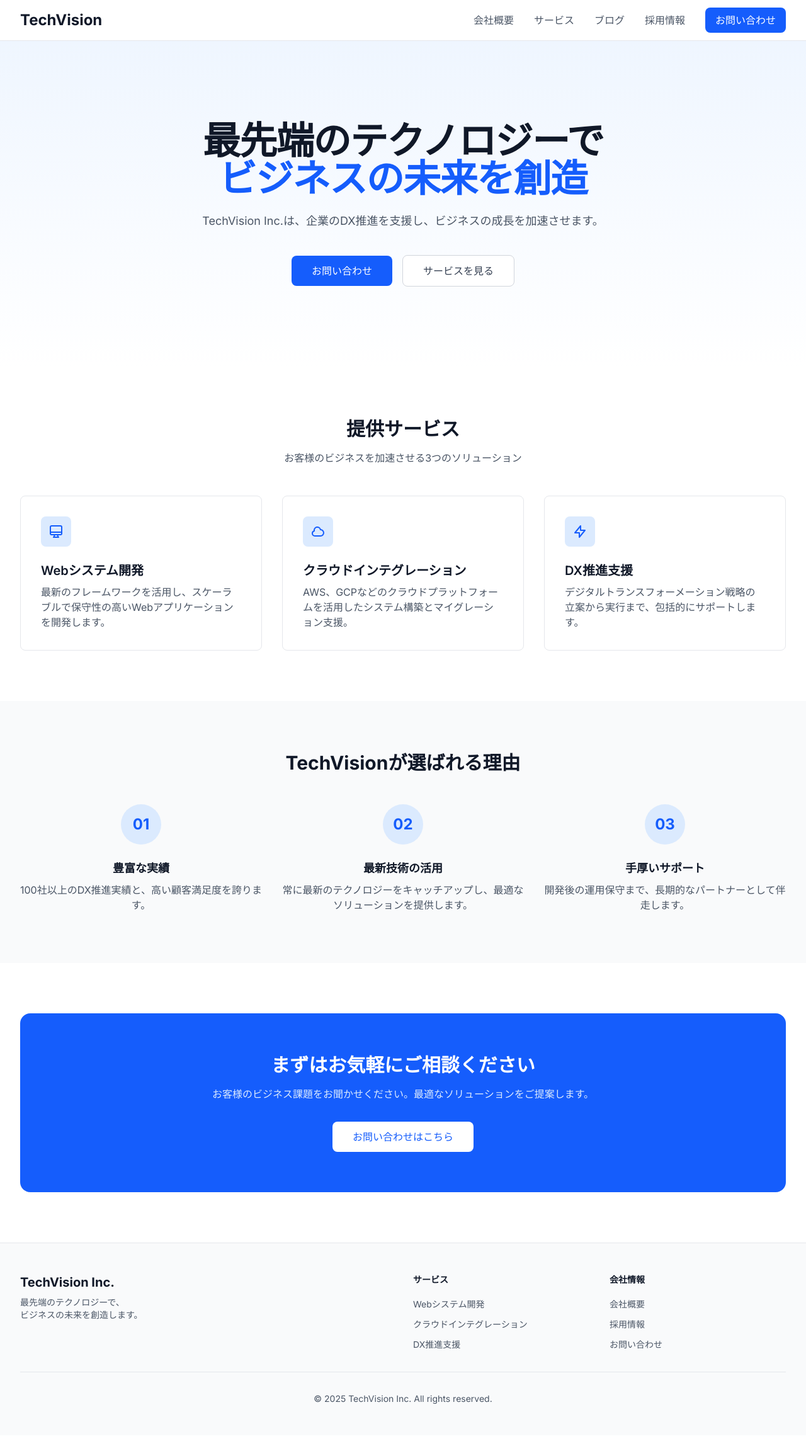
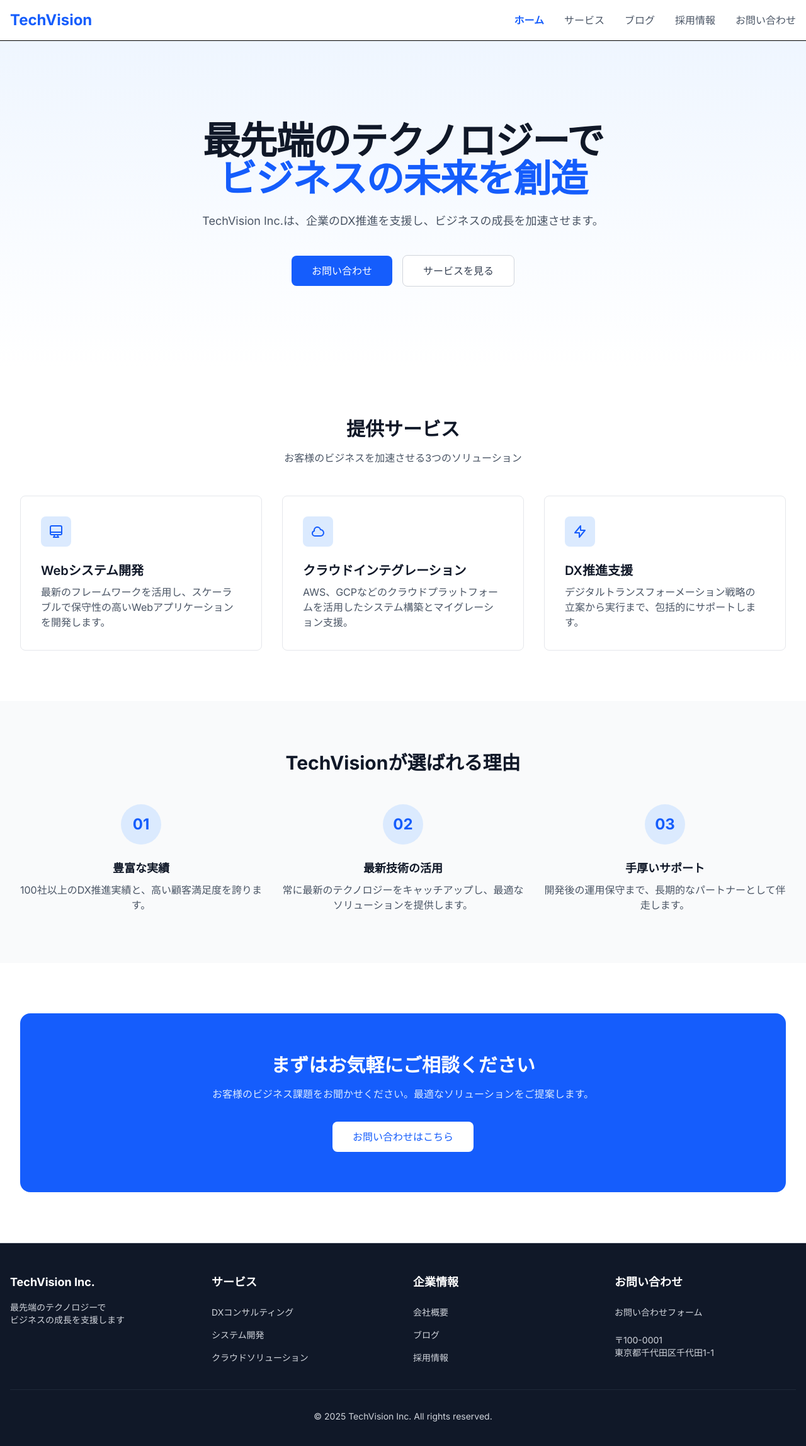
Before and after one commit to skr-sp/corp_site, a Next.js app: page / in a window 1280 px wide. Shown: the top 2296 px of the page at 63% size. Built offline with nearby package versions, Linux system fonts and the light colour scheme.

Commit message:
[feature] モバイルのヘッダー/フッターリンク追加とフッターリンクの微修正

```diff
--- a/components/layout/Footer.tsx
+++ b/components/layout/Footer.tsx
@@ -1,101 +1,120 @@
 import Link from 'next/link'
-import { Container } from './Container'
 
 export function Footer() {
     const currentYear = new Date().getFullYear()
 
     return (
-        <footer className="border-t border-gray-200 bg-gray-50">
-            <Container>
-                <div className="py-12">
-                    <div className="grid grid-cols-1 gap-8 md:grid-cols-4">
-                        {/* Company Info */}
-                        <div className="md:col-span-2">
-                            <h3 className="text-xl font-bold text-gray-900">
+        <footer className="border-t bg-gray-900 text-gray-300">
+            <div className="container mx-auto px-4 py-12">
+                <div className="grid gap-8 md:grid-cols-4">
+                    {/* 会社情報 */}
+                    <div>
+                        <h3 className="mb-4 text-lg font-bold text-white">
                             TechVision Inc.
                         </h3>
-                            <p className="mt-2 text-sm text-gray-600">
-                                最先端のテクノロジーで、
+                        <p className="text-sm">
+                            最先端のテクノロジーで
                             <br />
-                                ビジネスの未来を創造します。
+                            ビジネスの成長を支援します
                         </p>
                     </div>
 
-                        {/* Links */}
+                    {/* サービス */}
                     <div>
-                            <h4 className="text-sm font-semibold text-gray-900">
+                        <h3 className="mb-4 text-lg font-bold text-white">
                             サービス
-                            </h4>
-                            <ul className="mt-4 space-y-2">
+                        </h3>
+                        <ul className="text-sm">
                             <li>
                                 <Link
                                     href="/services"
-                                        className="text-sm text-gray-600 hover:text-blue-600 transition-colors"
+                                    className="block py-2 hover:text-white"
                                 >
-                                        Webシステム開発
+                                    DXコンサルティング
                                 </Link>
                             </li>
                             <li>
                                 <Link
                                     href="/services"
-                                        className="text-sm text-gray-600 hover:text-blue-600 transition-colors"
+                                    className="block py-2 hover:text-white"
                                 >
-                                        クラウドインテグレーション
+                                    システム開発
                                 </Link>
                             </li>
                             <li>
                                 <Link
                                     href="/services"
-                                        className="text-sm text-gray-600 hover:text-blue-600 transition-colors"
+                                    className="block py-2 hover:text-white"
                                 >
-                                        DX推進支援
+                                    クラウドソリューション
                                 </Link>
                             </li>
                         </ul>
                     </div>
 
-                        {/* Company */}
+                    {/* 企業情報 */}
                     <div>
-                            <h4 className="text-sm font-semibold text-gray-900">
-                                会社情報
-                            </h4>
-                            <ul className="mt-4 space-y-2">
+                        <h3 className="mb-4 text-lg font-bold text-white">
+                            企業情報
+                        </h3>
+                        <ul className="text-sm">
                             <li>
                                 <Link
                                     href="/about"
-                                        className="text-sm text-gray-600 hover:text-blue-600 transition-colors"
+                                    className="block py-2 hover:text-white"
                                 >
                                     会社概要
                                 </Link>
                             </li>
                             <li>
                                 <Link
+                                    href="/blog"
+                                    className="block py-2 hover:text-white"
+                                >
+                                    ブログ
+                                </Link>
+                            </li>
+                            <li>
+                                <Link
                                     href="/careers"
-                                        className="text-sm text-gray-600 hover:text-blue-600 transition-colors"
+                                    className="block py-2 hover:text-white"
                                 >
                                     採用情報
                                 </Link>
                             </li>
+                        </ul>
+                    </div>
+
+                    {/* お問い合わせ */}
+                    <div>
+                        <h3 className="mb-4 text-lg font-bold text-white">
+                            お問い合わせ
+                        </h3>
+                        <ul className="text-sm">
                             <li>
                                 <Link
                                     href="/contact"
-                                        className="text-sm text-gray-600 hover:text-blue-600 transition-colors"
+                                    className="block py-2 hover:text-white"
                                 >
-                                        お問い合わせ
+                                    お問い合わせフォーム
                                 </Link>
+                            </li>
+                            <li className="mt-4">
+                                <p>〒100-0001</p>
+                                <p>東京都千代田区千代田1-1</p>
                             </li>
                         </ul>
                     </div>
                 </div>
 
-                    {/* Copyright */}
-                    <div className="mt-8 border-t border-gray-200 pt-8">
-                        <p className="text-center text-sm text-gray-600">
-                            © {currentYear} TechVision Inc. All rights reserved.
+                {/* コピーライト */}
+                <div className="mt-8 border-t border-gray-800 pt-8 text-center text-sm">
+                    <p>
+                        &copy; {currentYear} TechVision Inc. All rights
+                        reserved.
                     </p>
                 </div>
             </div>
-            </Container>
         </footer>
     )
 }
--- a/components/layout/Header.tsx
+++ b/components/layout/Header.tsx
@@ -1,69 +1,108 @@
+'use client'
+
 import Link from 'next/link'
-import { Container } from './Container'
+import { useState } from 'react'
+import { usePathname } from 'next/navigation'
 
 export function Header() {
+    const [isMenuOpen, setIsMenuOpen] = useState(false)
+    const pathname = usePathname()
+
+    const navItems = [
+        { name: 'ホーム', href: '/' },
+        { name: 'サービス', href: '/services' },
+        { name: 'ブログ', href: '/blog' },
+        { name: '採用情報', href: '/careers' },
+        { name: 'お問い合わせ', href: '/contact' },
+    ]
+
+    const isActive = (href: string) => {
+        if (href === '/') return pathname === '/'
+        return pathname.startsWith(href)
+    }
+
     return (
-        <header className="sticky top-0 z-50 border-b border-gray-200 bg-white/80 backdrop-blur-sm">
-            <Container>
-                <div className="flex h-16 items-center justify-between">
-                    {/* Logo */}
-                    <Link
-                        href="/"
-                        className="text-2xl font-bold text-gray-900 hover:text-blue-600 transition-colors"
-                    >
-                        TechVision
-                    </Link>
+        <header className="border-b bg-white">
+            <div className="container mx-auto flex items-center justify-between px-4 py-4">
+                {/* ロゴ */}
+                <Link href="/" className="text-2xl font-bold text-blue-600">
+                    TechVision
+                </Link>
 
-                    {/* Navigation */}
-                    <nav className="hidden md:flex items-center space-x-8">
+                {/* デスクトップナビゲーション */}
+                <nav className="hidden md:flex md:gap-8">
+                    {navItems.map((item) => (
                         <Link
-                            href="/about"
-                            className="text-gray-600 hover:text-blue-600 transition-colors"
+                            key={item.href}
+                            href={item.href}
+                            className={`transition-colors ${
+                                isActive(item.href)
+                                    ? 'font-semibold text-blue-600'
+                                    : 'text-gray-600 hover:text-blue-600'
+                            }`}
                         >
-                            会社概要
+                            {item.name}
                         </Link>
-                        <Link
-                            href="/services"
-                            className="text-gray-600 hover:text-blue-600 transition-colors"
-                        >
-                            サービス
-                        </Link>
-                        <Link
-                            href="/blog"
-                            className="text-gray-600 hover:text-blue-600 transition-colors"
-                        >
-                            ブログ
-                        </Link>
-                        <Link
-                            href="/careers"
-                            className="text-gray-600 hover:text-blue-600 transition-colors"
-                        >
-                            採用情報
-                        </Link>
-                        <Link
-                            href="/contact"
-                            className="rounded-lg bg-blue-600 px-4 py-2 text-white hover:bg-blue-700 transition-colors"
-                        >
-                            お問い合わせ
-                        </Link>
-                    </nav>
+                    ))}
+                </nav>
 
-                    {/* Mobile Menu Button (後でハンバーガーメニュー実装) */}
-                    <button className="md:hidden text-gray-600">
+                {/* モバイルメニューボタン */}
+                <button
+                    onClick={() => setIsMenuOpen(!isMenuOpen)}
+                    className="md:hidden"
+                    aria-label="メニュー"
+                >
+                    {isMenuOpen ? (
                         <svg
                             className="h-6 w-6"
                             fill="none"
-                            strokeLinecap="round"
-                            strokeLinejoin="round"
-                            strokeWidth="2"
                             viewBox="0 0 24 24"
                             stroke="currentColor"
                         >
-                            <path d="M4 6h16M4 12h16M4 18h16"></path>
+                            <path
+                                strokeLinecap="round"
+                                strokeLinejoin="round"
+                                strokeWidth={2}
+                                d="M6 18L18 6M6 6l12 12"
+                            />
                         </svg>
-                    </button>
-                </div>
-            </Container>
+                    ) : (
+                        <svg
+                            className="h-6 w-6"
+                            fill="none"
+                            viewBox="0 0 24 24"
+                            stroke="currentColor"
+                        >
+                            <path
+                                strokeLinecap="round"
+                                strokeLinejoin="round"
+                                strokeWidth={2}
+                                d="M4 6h16M4 12h16M4 18h16"
+                            />
+                        </svg>
+                    )}
+                </button>
+            </div>
+
+            {/* モバイルメニュー */}
+            {isMenuOpen && (
+                <nav className="border-t bg-white md:hidden">
+                    {navItems.map((item) => (
+                        <Link
+                            key={item.href}
+                            href={item.href}
+                            onClick={() => setIsMenuOpen(false)}
+                            className={`block border-b px-4 py-3 transition-colors ${
+                                isActive(item.href)
+                                    ? 'bg-blue-50 font-semibold text-blue-600'
+                                    : 'text-gray-600 hover:bg-gray-50'
+                            }`}
+                        >
+                            {item.name}
+                        </Link>
+                    ))}
+                </nav>
+            )}
         </header>
     )
 }
```
Lines whose indentation alone changed are shown as unchanged.
